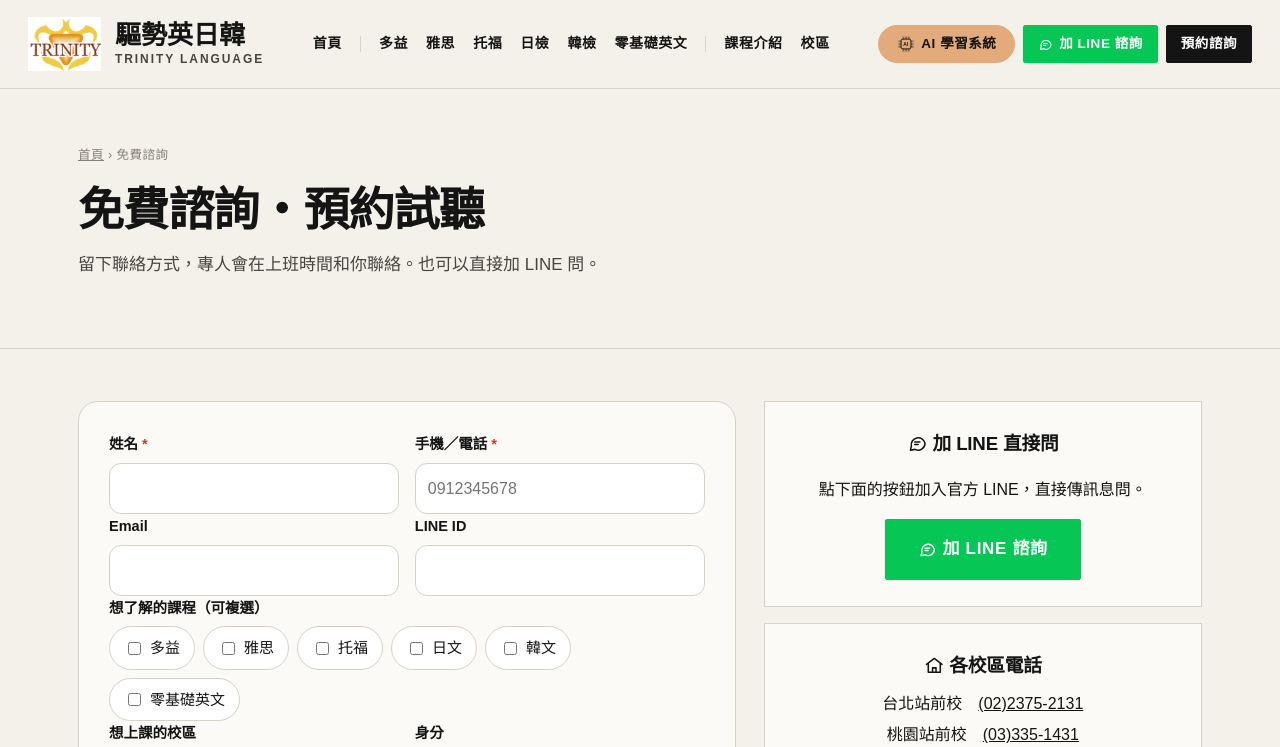
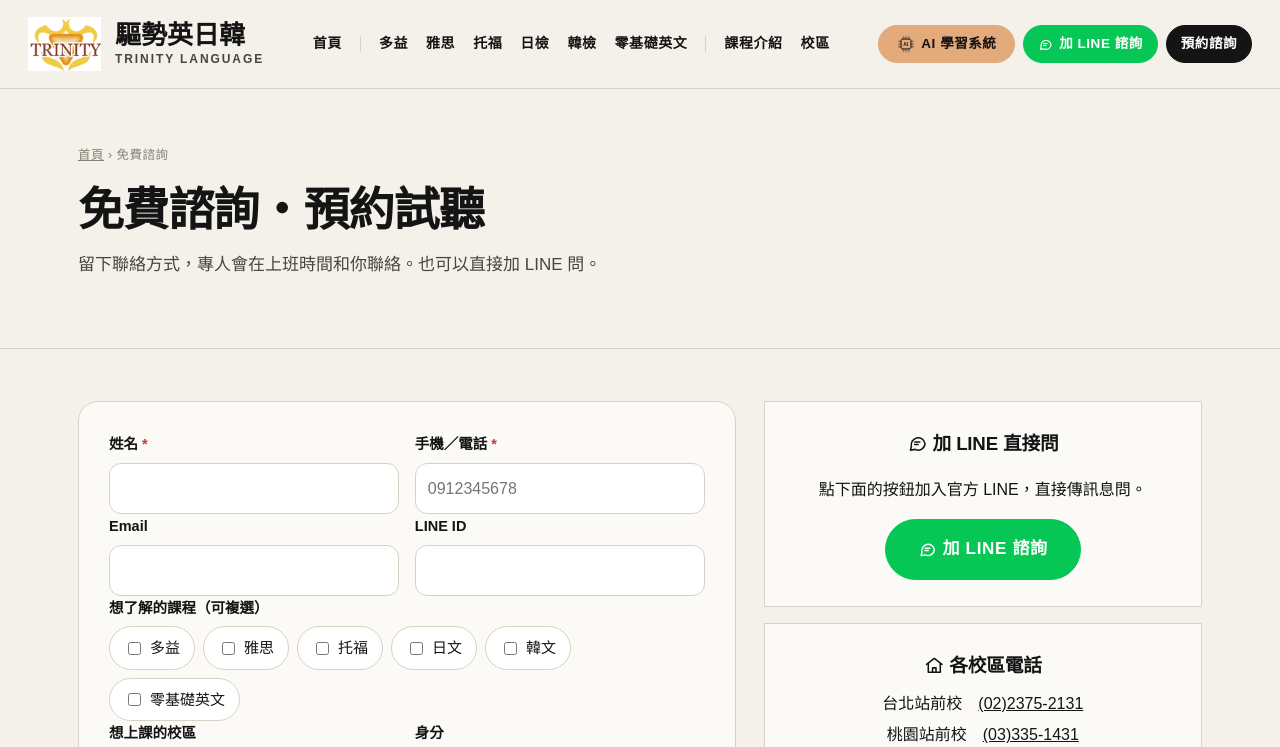
Before and after one commit to sandra960810/cram-school-quiz-system, a Flask app: page /contact in a window 1280 px wide. Shown: the top 747 px of the page. Run offline with Flask 3, Linux system fonts and the light colour scheme; some libraries are stand-ins or nearby versions.

Commit message:
官網按鈕全部改成圓角膠囊形：使用者要求頁首「加 LINE 諮詢」「預約諮詢」也要圓角，全站按鈕一起改才一致
Co-Authored-By: Claude Opus 5.5 <noreply@anthropic.com>
Claude-Session: https://claude.ai/code/session_01RuXmBcdVRtsj6ErDWnQAy6

```diff
--- a/static/site.css
+++ b/static/site.css
@@ -21,7 +21,7 @@ body.site { margin: 0; background: var(--brand-bg); color: var(--brand-ink); fon
 .s-head .s-actions { display: flex; gap: 8px; align-items: center; }
 
 /* ---------- 按鈕與連結 ---------- */
-.s-btn { display: inline-flex; align-items: center; justify-content: center; gap: 6px; padding: 11px 22px; border-radius: 2px; border: 1.5px solid var(--brand-ink);
+.s-btn { display: inline-flex; align-items: center; justify-content: center; gap: 6px; padding: 11px 22px; border-radius: 999px;   /* 2026-11 使用者要求按鈕都圓角 */ border: 1.5px solid var(--brand-ink);
     cursor: pointer; font: inherit; font-weight: 700; font-size: 15px; letter-spacing: .04em; text-decoration: none; background: var(--brand-ink); color: #fff !important; transition: background .15s, color .15s; }
 .s-btn:hover { background: transparent; color: var(--brand-ink) !important; }
 .s-btn.ghost { background: transparent; color: var(--brand-ink) !important; }
```
